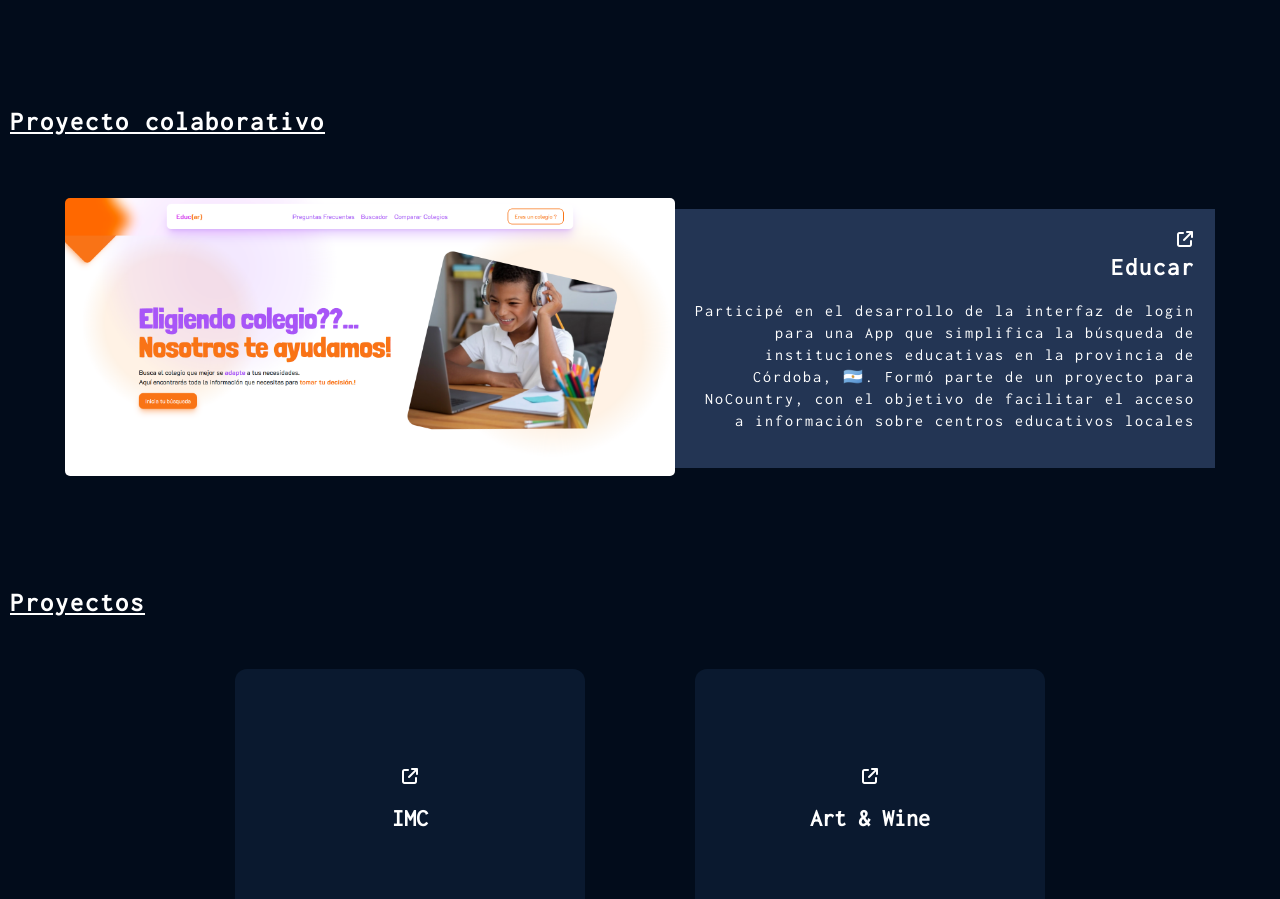
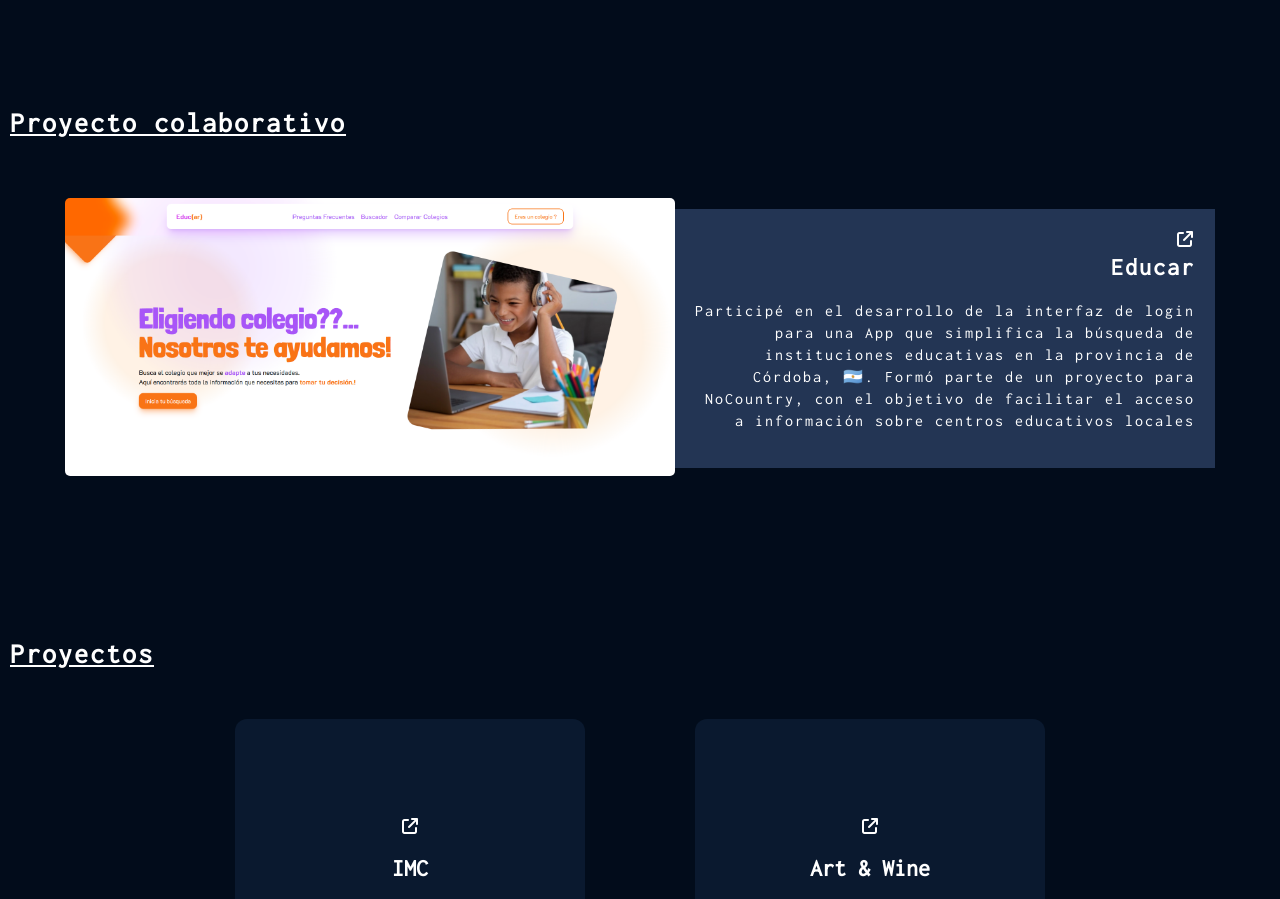
Before and after one commit to CristianMozetich/Portfolio, a React (Vite) app: page / in a window 1280 px wide. Shown: the part 602-1501 px from the top of the page. Built offline with nearby package versions, Linux system fonts and the light colour scheme.

Commit message:
actualizaciones

```diff
--- a/src/Components/EducarProyect/EducarProyect.css
+++ b/src/Components/EducarProyect/EducarProyect.css
@@ -10,7 +10,7 @@
     letter-spacing: 0.125rem;
     margin: 10px;
     text-decoration: underline;
-    font-size: 26px;
+    font-size: 28px;
 }
 .educar_container{
     display: flex;
@@ -18,6 +18,7 @@
     align-items: center;
     flex-wrap: wrap;
     margin: 20px auto;
+    margin-bottom: 120px;
     max-width: 1300px;
     padding: 30px;
 }
--- a/src/Components/Proyects/Proyects.css
+++ b/src/Components/Proyects/Proyects.css
@@ -1,17 +1,10 @@
 /*Reveer como heredan los estilos las clases*/
-.proyectos_titulo{
-  max-width: 1300px;
-  height: 50px;
-  display: flex;
-  margin: auto;
-  justify-content: left;
-}
 .proy_titulo{
   text-align: left;
   letter-spacing: 0.125rem;
   margin: 10px;
   text-decoration: underline;
-  font-size: 26px;
+  font-size: 28px;
   max-width: 1300px;
   height: 50px;
   display: flex;
--- a/src/Components/Proyects/Proyects.jsx
+++ b/src/Components/Proyects/Proyects.jsx
@@ -6,8 +6,6 @@ import './Proyects.css'
 const Proyects = () => {
   return (
     <>
-      <div className='proyectos_titulo'>
-      </div>
       <h2 className='proy_titulo'>Proyectos</h2>
       <div className='contenedor_proyectos'>
         {
```
